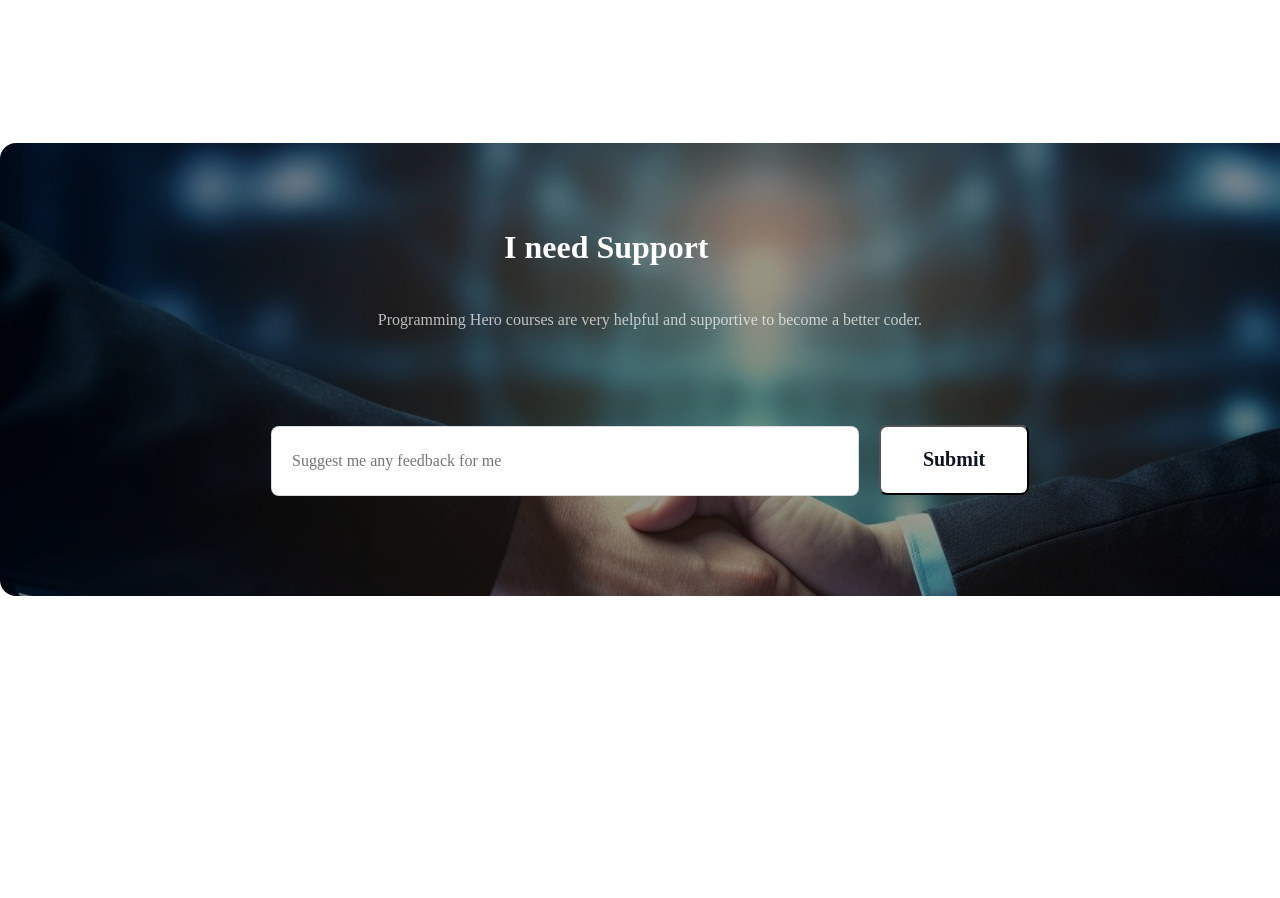
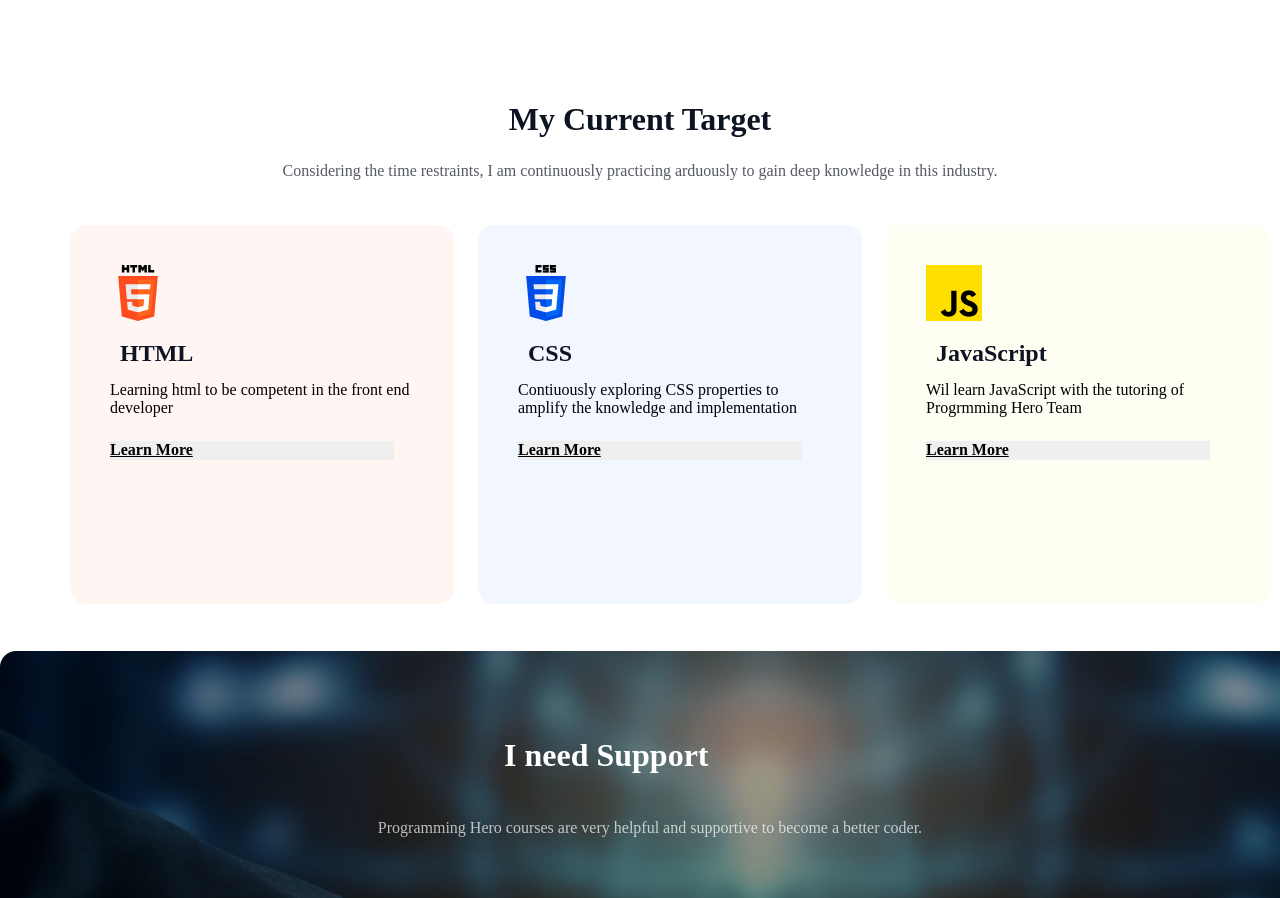
Before and after one commit to Biswa-Mitra-Barua/assignment-b10a1, a plain HTML site: page index.html in a window 1280 px wide. Shown: the part 3252-4150 px from the top of the page. Before the commit the page ends 3848 px from the top, so only its background shows below. Drawn offline with Linux system fonts and the light colour scheme; a web font is replaced by a local one.

Commit message:
added my current target section

```diff
--- a/index.html
+++ b/index.html
@@ -71,6 +71,33 @@
             </div>
           </section>
 
+          <!-- my current target section starts here -->
+          <section class="my-current-target-sec">
+            <h1 class="current-target-title">My Current Target</h1>
+            <p class="current-target-para">Considering the time restraints, I am continuously practicing arduously to gain deep knowledge in this industry.</p>
+            <div class="target-item-container">
+                <div class="target-items1">
+                    <img src="assets/html.png" alt="">
+                    <h1 id="target-title">HTML</h1>
+                    <p>Learning html to be competent in the front end developer</p>
+                    <button class="target-btn"><span class="clr-1">Learn More</span></button>
+                </div>
+                <div class="target-items2">
+                    <img src="assets/css.png" alt="">
+                    <h1 id="target-title">CSS</h1>
+                    <p>Contiuously exploring CSS properties to amplify the knowledge and implementation</p>
+                    <button class="target-btn"><span class="clr-2">Learn More</span></button>
+                </div>
+                <div class="target-items3">
+                    <img src="assets/js.png" alt="">
+                    <h1 id="target-title">JavaScript</h1>
+                    <p>Wil learn JavaScript with the tutoring of Progrmming Hero Team</p>
+                    <button class="target-btn"><span class="clr-3">Learn More</span></button>
+                </div>
+            </div>
+
+          </section>
+
     </main>
     <!-- footer section starts here -->
     <footer class="footer-banner">
--- a/styles/style.css
+++ b/styles/style.css
@@ -64,7 +64,7 @@
 /* Why Web Development section style starts here */
 .why-web-section {
     width: 1140px;
-    height: 1393px;
+    height: 1250px;
     border-radius: 16px;
     background: rgba(13, 19, 33, 0.02);
     align-items: center;
@@ -334,10 +334,105 @@
     flex-direction: column;
     align-items: center;
 }
-.video-image-content{
+
+.video-image-content {
     width: 1140px;
     height: 614px;
     padding: 0;
     margin: 0 auto;
     border-radius: 15px;
 }
+
+/* my inspiration section styles end here */
+
+.my-current-target-sec {
+    width: 1140px;
+    height: 500px;
+    margin: 0 auto;
+}
+
+.current-target-title {
+    width: 852px;
+    height: 37px;
+    margin: 0 auto;
+    color: rgb(13, 19, 33);
+    font-family: Azeret Mono;
+    font-size: 32px;
+    font-weight: 800;
+    text-align: center;
+    margin-top: 151px;
+}
+
+.current-target-para {
+    width: 852px;
+    height: 52px;
+    margin: 0 auto;
+    opacity: 0.7;
+    color: rgb(13, 19, 33);
+    font-family: Azeret Mono;
+    font-size: 16px;
+    font-weight: 400;
+    text-align: center;
+    margin-top: 24px;
+    margin-bottom: 65px;
+}
+
+.target-items1 {
+    width: 364px;
+    height: 299px;
+    padding: 40px;
+    border-radius: 16px;
+    background: rgba(255, 76, 30, 0.05);
+}
+.target-items2 {
+        width: 364px;
+        height: 299px;
+        padding: 40px;
+        border-radius: 16px;
+        background-color: rgba(0, 76, 232, 0.05);
+}
+
+.target-items3 {
+        width: 364px;
+        height: 299px;
+        padding: 40px;
+        border-radius: 16px;
+        background-color: rgba(255, 223, 0, 0.05);
+}
+
+    .target-item-container {
+        width: 1140px;
+        height: 270px;
+        margin: 0 auto;
+        display: flex;
+        flex-direction: row;
+        justify-content: space-around;
+        align-items: center;
+        margin-top: 30px;
+        margin-bottom: 30px;
+        gap: 24px;
+    }
+
+    .target-btn {
+        width: 284px;
+        height: 19px;
+        /* color: rgb(13, 19, 33); */
+        font-family: Azeret Mono;
+        font-size: 16px;
+        font-weight: 700;
+        margin: 24px 0;
+        border: none;
+        text-align: left;
+        text-decoration: underline;
+    }
+
+    #target-title {
+        width: 284px;
+        height: 36px;
+        color: rgb(13, 19, 33);
+        font-family: Azeret Mono;
+        font-size: 24px;
+        font-weight: 800;
+        line-height: 36px;
+        margin: 10px 10px;
+    }
```
